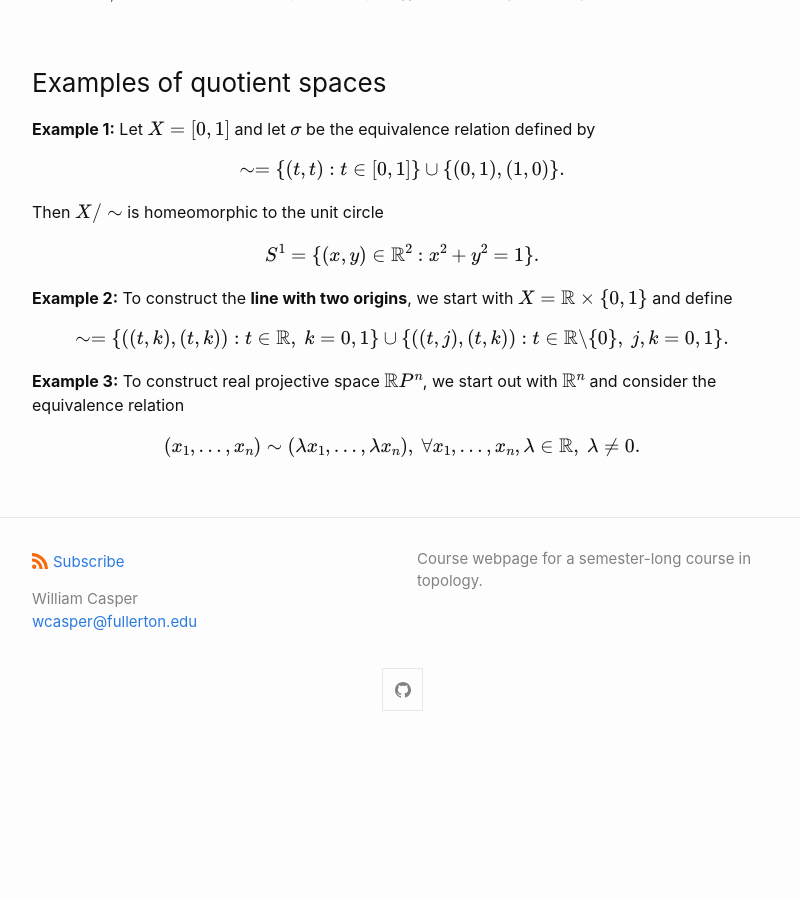
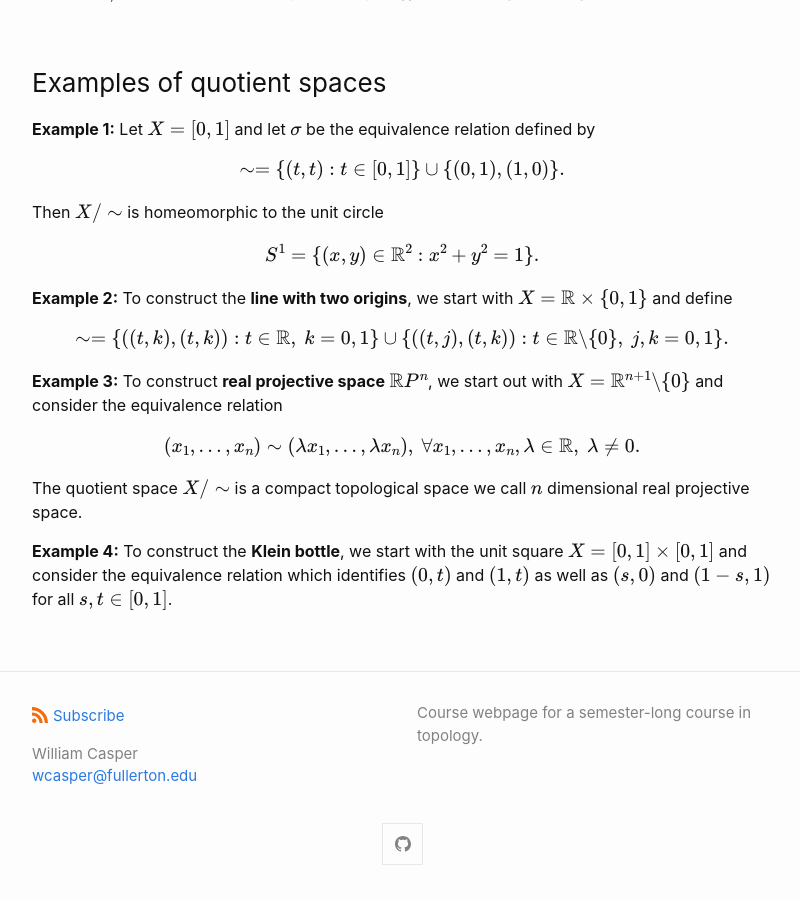
Before and after one commit to wcasper/math414fall2022, a Jekyll site: the page built from _topics/026-quotients.md, in a window 1280 px wide and 900 px high, scrolled down 845 px. Shown: the whole window, without its empty margins (238-1038 px from the left). Built offline with Jekyll 4.4.1, drawn with Linux system fonts in a browser that asks for light colours; before the commit the page ends 1591 px from its top, so only the background shows below that.

Commit message:
fixed typos

```diff
--- a/_topics/026-quotients.md
+++ b/_topics/026-quotients.md
@@ -45,6 +45,10 @@ $$S^1 = \{(x,y)\in\mathbb R^2: x^2+y^2 = 1\}.$$
 $$\sim = \{((t,k),(t,k)): t\in \mathbb{R},\ k=0,1\}\cup\{((t,j),(t,k)): t\in \mathbb{R}\backslash\{0\},\ j,k=0,1\}.$$
 
 
-**Example 3:** To construct real projective space $$\mathbb RP^n$$, we start out with $$\mathbb R^n$$ and consider the equivalence relation
+**Example 3:** To construct **real projective space** $$\mathbb RP^n$$, we start out with $$X = \mathbb R^{n+1}\backslash\{0\}$$ and consider the equivalence relation
 
 $$(x_1,\dots, x_n)\sim (\lambda x_1,\dots, \lambda x_n),\ \forall x_1,\dots,x_n,\lambda\in\mathbb R,\ \lambda\neq 0.$$
+
+The quotient space $$X/\sim$$ is a compact topological space we call $$n$$ dimensional real projective space.
+
+**Example 4:** To construct the **Klein bottle**, we start with the unit square $$X = [0,1]\times [0,1]$$ and consider the equivalence relation which identifies $$(0,t)$$ and $$(1,t)$$ as well as $$(s,0)$$ and $$(1-s,1)$$ for all $$s,t\in[0,1]$$.
```
